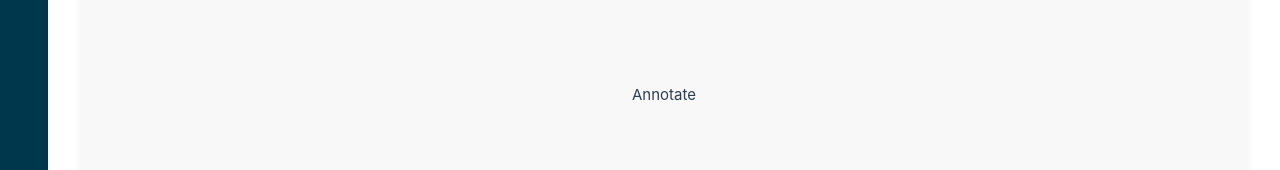
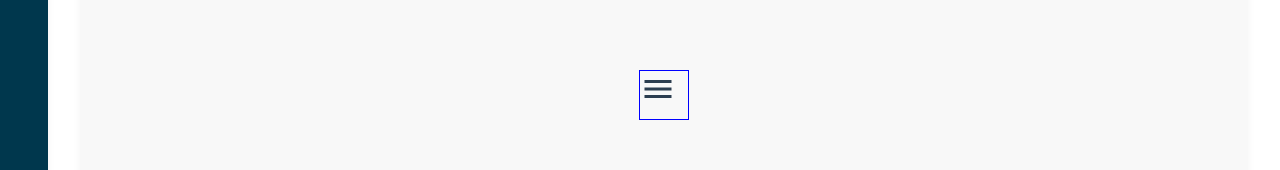
Before and after one commit to MikeL270/2030Capstone, a Vue app in the folder annotation_software/generator_web_app/: page /annotate in a window 1280 px wide. Shown: the part 333-503 px from the top of the page. Built offline with nearby package versions, Linux system fonts and the light colour scheme; some icons are missing.

Commit message:
fix Iconify import

```diff
--- a/annotation_software/generator_web_app/src/App.vue
+++ b/annotation_software/generator_web_app/src/App.vue
@@ -60,7 +60,9 @@ main {
   align-items: center;
   justify-content: center;
   width: 95%;
+  max-width: 95%;
   height: 90%;
+  max-height: 90%;
   background-color: var(--color-background-soft);
   box-shadow: 0 4px 6px 2px var(--color-background-soft);
   border-radius: 4px;
--- a/annotation_software/generator_web_app/src/components/pages/Annotate.vue
+++ b/annotation_software/generator_web_app/src/components/pages/Annotate.vue
@@ -2,11 +2,13 @@
 import { createBatch, deleteBatch, createPredCrops} from '../../modules/apiV1Methods';
 import type {Batches, Batch} from '../../types/interfaces';
 import { defineComponent } from 'vue';
+import { Icon } from '@iconify/vue';
 
 export default defineComponent({
     name: 'Annotator',
     data() {
         return {
+            batches: {} as Batches,
 
         };
     },
@@ -16,5 +18,9 @@ export default defineComponent({
 </script>
 
 <template>
-    <p>Annotate</p>
+   <div style="width: 50px; height: 50px; border: 1px solid blue;">
+    <Icon icon="material-symbols:menu" width="36" height="36"></Icon>   </div>
 </template>
+
+<style scoped>
+</style>
--- a/annotation_software/generator_web_app/src/components/pages/api_tester/ApiV1Tester.vue
+++ b/annotation_software/generator_web_app/src/components/pages/api_tester/ApiV1Tester.vue
@@ -5,6 +5,7 @@ import { testApi, getBatch, getBatches, createBatch, deleteBatch,
  } from '../../../modules/apiV1Methods';
  import type {Batches, Batch} from '../../../types/interfaces.ts';
 import { defineComponent } from 'vue';
+import { Icon } from '@iconify/vue'
 import { ref } from 'vue';
 import { jsx } from 'vue/jsx-runtime';
 
@@ -84,6 +85,7 @@ export default defineComponent({
     <div class="Tester-Container">
         <div class="Requests-Menu Box" id="top-menu">
             <h2> Select Route: </h2>
+
             <button class="Tab" @click="set_request_type('GET')":class="{active: request_type=='GET'}"> GET </button>
             <button class="Tab" @click="set_request_type('POST')":class="{active: request_type=='POST'}"> POST </button>
             <button class="Tab" @click="set_request_type('PUT')":class="{active: request_type=='PUT'}"> PUT </button>
@@ -186,6 +188,7 @@ export default defineComponent({
                 <input type="checkbox" @click="toggle_response_type">
                 <div class="slider round"></div>
             </label> Toggle Output
+
         </div>
     </div>
 </template>
```
Also changed, not shown: annotation_software/generator_web_app/src/main.ts (+9 -8 lines).
